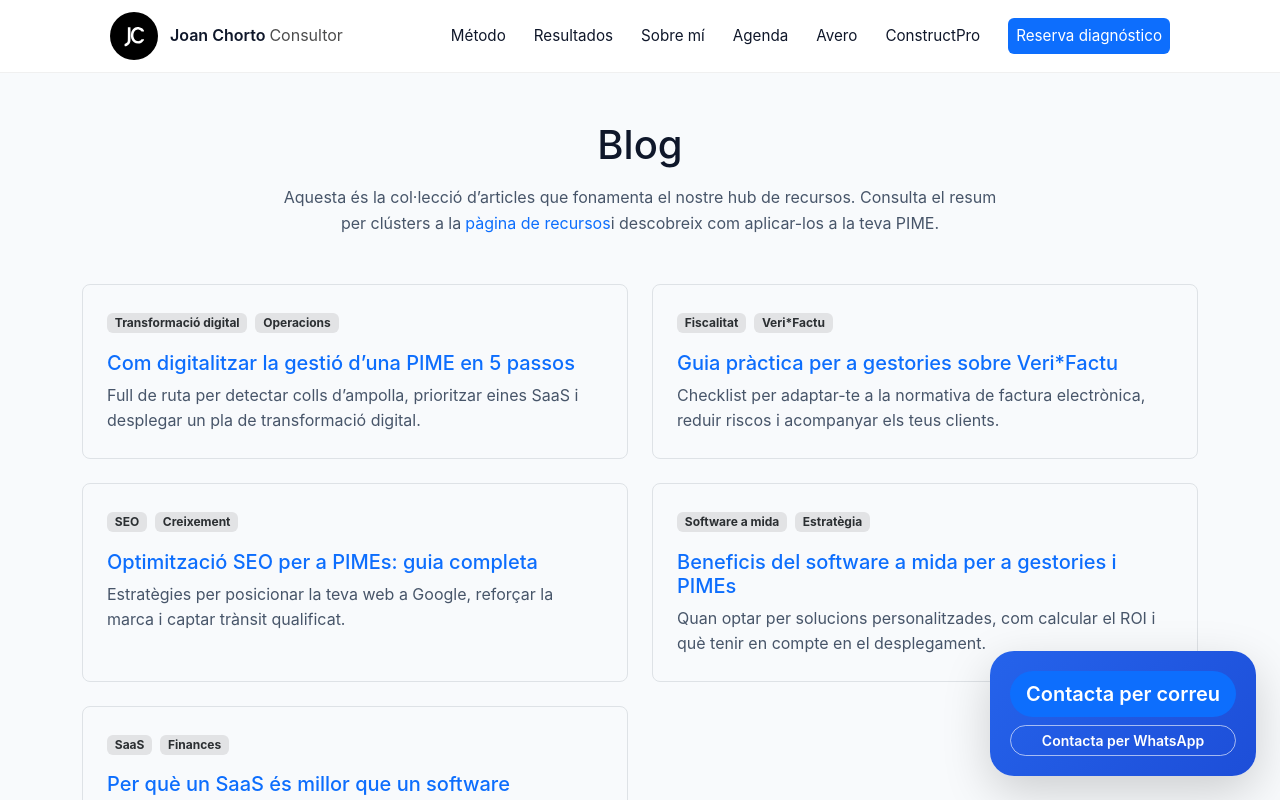
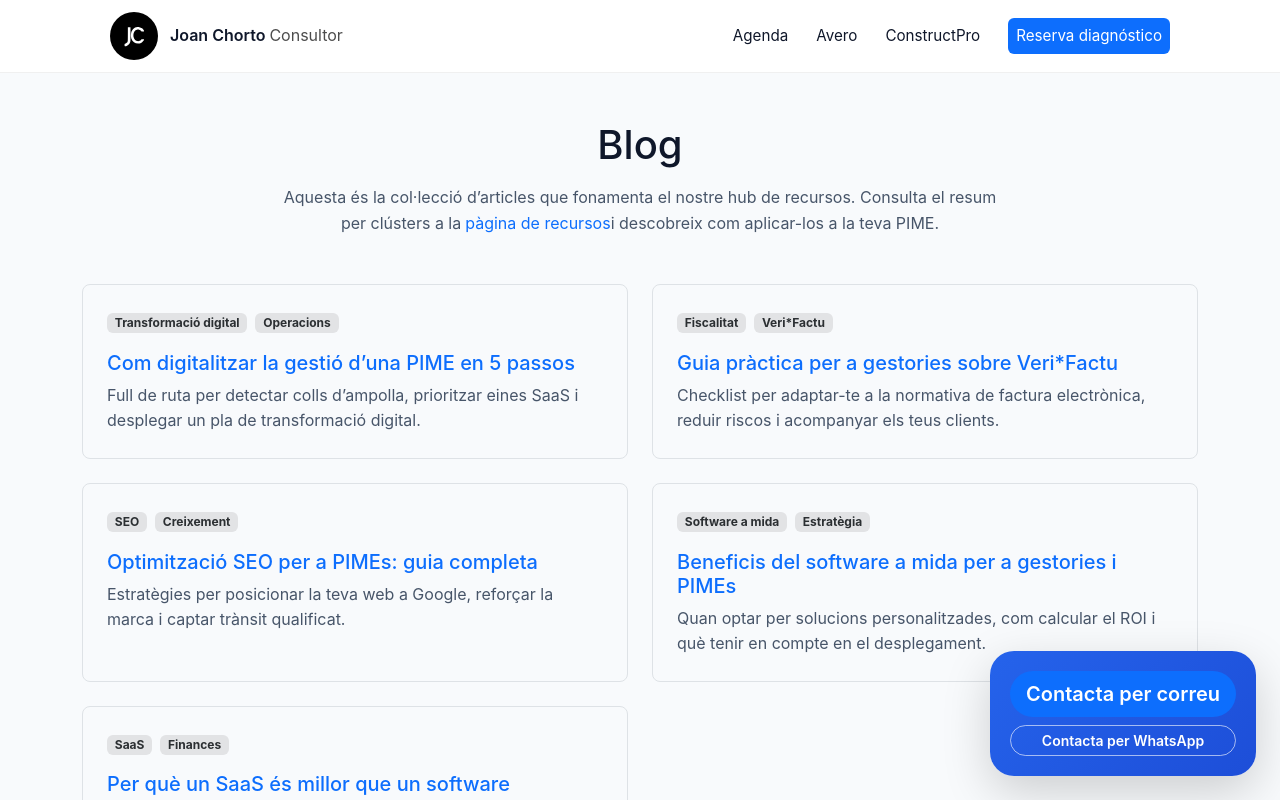
Before and after one commit to joanchorto1/web-jct-agency, a React (Create React App) app: page /blog in a window 1280 px wide. Shown: the top 800 px of the page. Built offline with nearby package versions, Linux system fonts and the light colour scheme.

Commit message:
Show home-only anchors on header

```diff
--- a/src/components/components/header.js
+++ b/src/components/components/header.js
@@ -6,11 +6,24 @@ const whatsappDiagnostic = 'https://wa.me/34633391411?text=Hola%20Joan%2C%20vull
 
 const Header = () => {
   const [isMenuOpen, setIsMenuOpen] = useState(false);
+  const [isHomeRoute, setIsHomeRoute] = useState(() => {
+    if (typeof window === 'undefined') {
+      return false;
+    }
+
+    const { pathname, hash } = window.location;
+    return pathname === '/' || hash === '#';
+  });
 
   useEffect(() => {
     if (typeof window === 'undefined') {
       return undefined;
     }
+
+    const handleLocationChange = () => {
+      const { pathname, hash } = window.location;
+      setIsHomeRoute(pathname === '/' || hash === '#');
+    };
 
     const handleResize = () => {
       if (window.innerWidth > 992) {
@@ -18,8 +31,14 @@ const Header = () => {
       }
     };
 
+    window.addEventListener('hashchange', handleLocationChange);
+    window.addEventListener('popstate', handleLocationChange);
     window.addEventListener('resize', handleResize);
-    return () => window.removeEventListener('resize', handleResize);
+    return () => {
+      window.removeEventListener('hashchange', handleLocationChange);
+      window.removeEventListener('popstate', handleLocationChange);
+      window.removeEventListener('resize', handleResize);
+    };
   }, []);
 
   const closeMenu = () => setIsMenuOpen(false);
@@ -52,9 +71,13 @@ const Header = () => {
           className={`home-static__nav${isMenuOpen ? ' is-open' : ''}`}
           aria-label="Navegación principal"
         >
-          <a href="#metodo" onClick={closeMenu}>Método</a>
-          <a href="#resultados" onClick={closeMenu}>Resultados</a>
-          <a href="#sobre-mi" onClick={closeMenu}>Sobre mí</a>
+          {isHomeRoute && (
+            <>
+              <a href="#metodo" onClick={closeMenu}>Método</a>
+              <a href="#resultados" onClick={closeMenu}>Resultados</a>
+              <a href="#sobre-mi" onClick={closeMenu}>Sobre mí</a>
+            </>
+          )}
           <a href="/agenda" onClick={closeMenu}>Agenda</a>
           <a href="/avero" onClick={closeMenu}>Avero</a>
           <a href="/constructpro" onClick={closeMenu}>ConstructPro</a>
```
